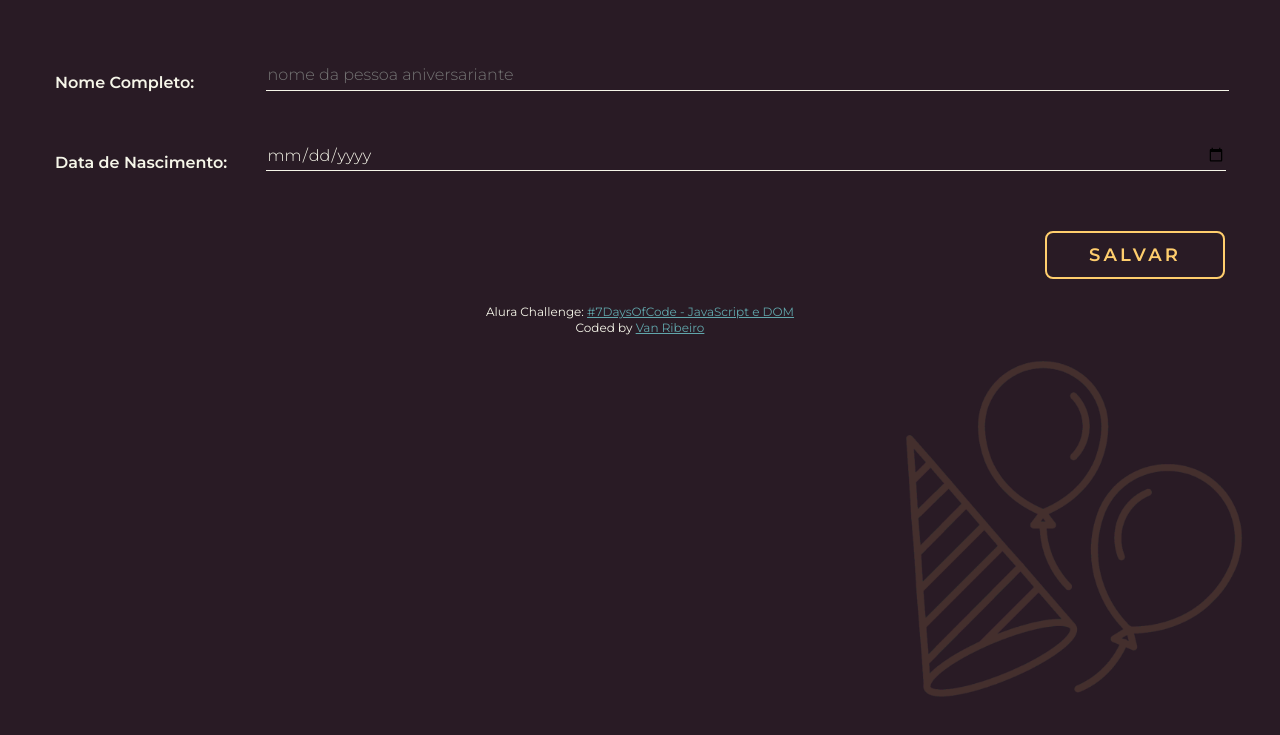
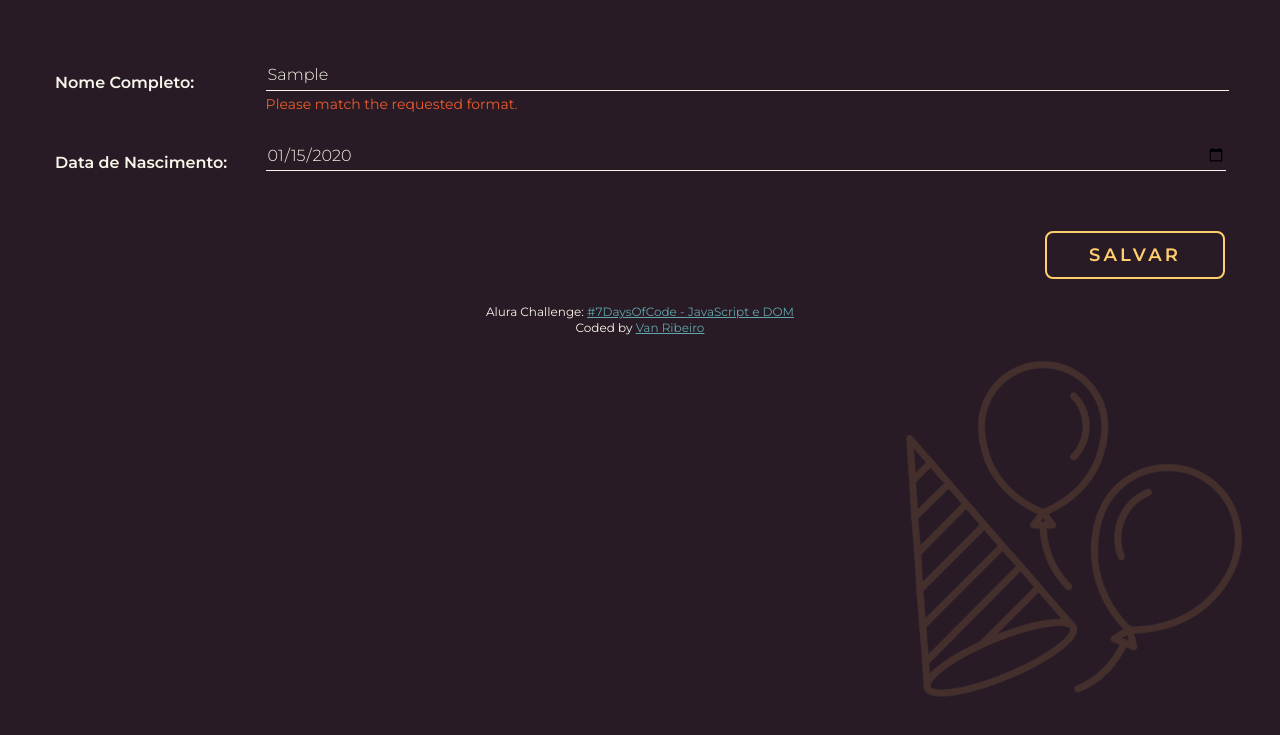
Before and after one commit to vanribeiro/7daysofcode-alura-challenge-js-e-dom, a plain HTML site: page index.html in a window 1280 px wide. Both pictures are taken after typing "Sample", "2020-01-15" into the empty fields and a click on the button "SALVAR". Shown: the part 92-827 px from the top of the page. Drawn offline with Linux system fonts and the light colour scheme.

Commit message:
add first validation

```diff
--- a/index.html
+++ b/index.html
@@ -27,11 +27,17 @@
                             Nome Completo:
                         </div>
                         <input
+                            type="text"
+                            id="name"
+                            name="name"
+                            minlength="3"
+                            maxlength="50"
+                            pattern="([aA-zZ]\s+)"
+                            required
                             placeholder="nome da pessoa aniversariante"
                             class="form__field form__field--name js-field__name"
-                            id="name" maxlength="120" name="name" required type="text"
                         >
-                        <span class="form__error"></span>
+                        <ul class="js-form__error--name form__error"></ul>
                     </label>
                     <label class="form__label" for="birth-date">
                         <div class="form__field-label-text">
@@ -41,7 +47,7 @@
                             class="form__field form__field--birth-date js-field__birth-date"
                             id="birth-date" name="birth-date" required type="date"
                         >
-                        <span class="form__error"></span>
+                        <ul class="js-form__error--birth-date form__error"></ul>
                     </label>
                     <div class="form__button__container">
                         <button
--- a/js/main.js
+++ b/js/main.js
@@ -1,6 +1,35 @@
 const formBirthDayPerson = document.querySelector('.js-form');
 const inputName = formBirthDayPerson.querySelector('.js-field__name');
 const inputBirthDate = formBirthDayPerson.querySelector('.js-field__birth-date');
+
+const validateInputName = (event) => {
+    event.preventDefault();
+    const messageListContainer = formBirthDayPerson.querySelector('.js-form__error--name');
+    const isNotPattern = inputName.validity.patternMismatch;
+    const isTooShortName = inputName.validity.tooShort;
+    const isTooLongName = inputName.validity.tooLong;
+    const errorMessageItem = `<li>${inputName.validationMessage}</li>`;
+
+    if(isNotPattern) {
+        inputName.setCustomValidity('o nome deve conter apenas letras');
+        messageListContainer.innerHTML = errorMessageItem;
+    } else if(isTooShortName){
+        inputName.setCustomValidity('o nome deve ter 03 ou mais letras');
+        messageListContainer.innerHTML = errorMessageItem;
+        return true;
+    } else {
+        inputName.setCustomValidity('');
+        messageListContainer.innerHTML = '';
+        return true;
+    }
+
+    return false;
+}
+
+inputName.addEventListener('blur', validateInputName);
+inputName.addEventListener('invalid', (event) => event.preventDefault());
+inputBirthDate.addEventListener('invalid', (event) => event.preventDefault());
+
 
 const handleSubmitForm = (event) => {
     event.preventDefault();
```
